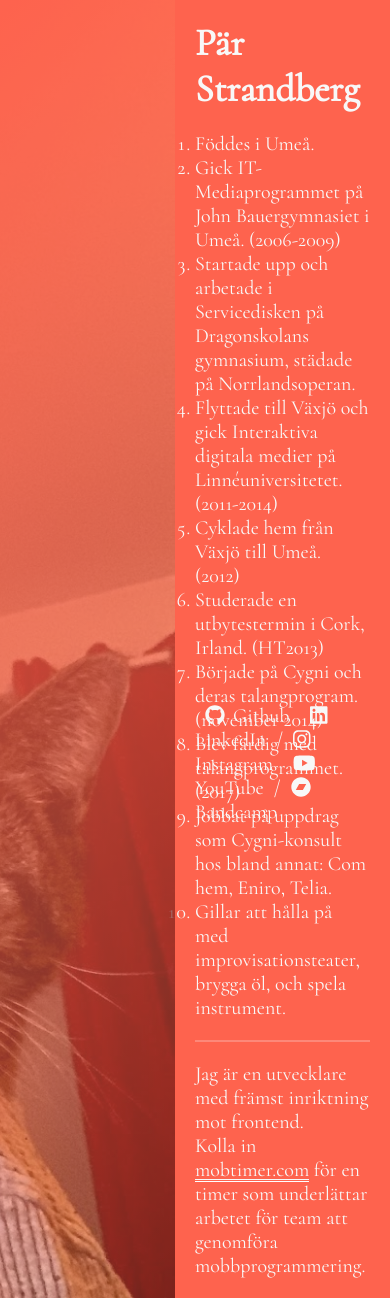
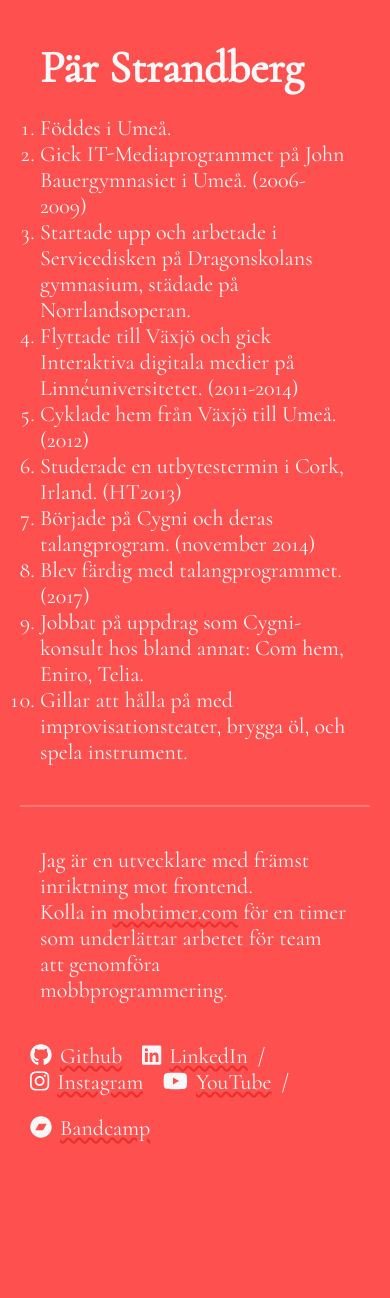
Before and after one commit to Pratterino/pratterino.se, a React (Create React App) app: page / in a window 390 px wide. After the commit the page ends 1201 px from the top, so only its background shows below. Built offline with nearby package versions, Linux system fonts and the light colour scheme.

Commit message:
addded dots and better responsiveness. (#3)

```diff
--- a/src/about/About.scss
+++ b/src/about/About.scss
@@ -3,26 +3,49 @@ $padding: 20px;
 $fontColor: #f8f8f8;
 
 .About {
+  @media (max-width: 768px) {
+    flex-direction: column;
+
+    .right {
+      justify-content: flex-start !important;
+      align-items: flex-start !important;
+    }
+    .left {
+      height: 250px;
+      min-height: unset;
+
+      .image {
+        background-position: center;
+      }
+    }
+  }
+
   hr {
     margin: $padding 0;
     border: 1px solid rgba(248, 248, 248, 0.25);
   }
 
   section {
-    flex: 1 0;
+    flex: 1;
     min-height: 100vh;
   }
 
   header {
     font-weight: bold;
-    font-size: 38px;
+    font-size: 45px;
     margin-bottom: $padding;
   }
 
+  .content {
+    padding: $padding;
+  }
+
+  flex: 1;
   display: flex;
+  flex-direction: row;
   flex-wrap: wrap;
   color: $fontColor;
-  font-weight: 400;
+  font-weight: normal;
 
   .image {
     display: flex;
@@ -33,8 +56,35 @@ $fontColor: #f8f8f8;
     background-position: right;
   }
 
-  .content {
-    font-size: 20px;
+  .image-overlay {
+    background-image: url("./../assets/dots.png");
+    background-repeat: repeat;
+    background-position: 0 0;
+    background-size: $padding * 3;
+    position: absolute;
+    animation: animatedBackground 40s linear infinite normal;
+    top: 0;
+    bottom: 0;
+    left: 0;
+    right: 0;
+    filter: invert(56%) sepia(46%) saturate(7240%) hue-rotate(332deg) brightness(115%) contrast(118%);
+  }
+
+  @keyframes animatedBackground {
+    from {
+      background-position: 0 0;
+    }
+    to {
+      background-position: -100% -25%;
+    }
+  }
+
+  .left {
+    position: relative;
+  }
+
+  .right {
+    font-size: 22px;
     padding: $padding;
     display: flex;
     align-items: center;
@@ -42,17 +92,22 @@ $fontColor: #f8f8f8;
   }
 
   footer {
-    position: absolute;
-    bottom: $padding;
-    text-align: left;
+    margin: $padding 0;
+
+    .footer__group {
+      display: inline-flex;
+
+      &:last-of-type {
+        margin: $padding 0;
+      }
+
+      a {
+        margin: 0 $padding/2;
+      }
+    }
 
     svg {
       margin-right: 8px;
     }
-
-    > a {
-      margin: 0 $padding/2;
-      box-shadow: unset;
-    }
   }
 }
--- a/src/about/About.tsx
+++ b/src/about/About.tsx
@@ -6,11 +6,13 @@ import './About.scss';
 function About() {
     return (
         <div className="About">
-            <section>
+            <section className="left">
                 <div className="image"/>
+                <div className="image-overlay"/>
             </section>
-            <section className="content">
+            <section className="right">
                 <div>
+                    <div className="content">
                         <header>Pär Strandberg</header>
                         <ol>
                             <li>Föddes i Umeå.</li>
@@ -18,7 +20,8 @@ function About() {
                             <li>Startade upp och arbetade i Servicedisken på Dragonskolans gymnasium, städade på
                                 Norrlandsoperan.
                             </li>
-                        <li>Flyttade till Växjö och gick Interaktiva digitala medier på Linnéuniversitetet. (2011-2014)
+                            <li>Flyttade till Växjö och gick Interaktiva digitala medier på Linnéuniversitetet.
+                                (2011-2014)
                             </li>
                             <li>Cyklade hem från Växjö till Umeå. (2012)</li>
                             <li>Studerade en utbytestermin i Cork, Irland. (HT2013)</li>
@@ -27,14 +30,16 @@ function About() {
                             <li>Jobbat på uppdrag som Cygni-konsult hos bland annat: Com hem, Eniro, Telia.</li>
                             <li>Gillar att hålla på med improvisationsteater, brygga öl, och spela instrument.</li>
                         </ol>
+                    </div>
                     <hr/>
-                    <div>
+                    <div className="content">
                         <p>Jag är en utvecklare med främst inriktning mot frontend.</p>
                         <p>Kolla in <a
                             href="https://mobtimer.com/">mobtimer.com</a> för en timer som underlättar arbetet för
                             team att genomföra mobbprogrammering.</p>
                     </div>
                     <footer>
+                        <div className="footer__group">
                             <a target="_blank" rel="noopener noreferrer"
                                href="https://github.com/Pratterino/"><FontAwesomeIcon
                                 icon={faGithub}/>Github</a>
@@ -42,15 +47,20 @@ function About() {
                                rel="noopener noreferrer"
                                href="https://www.linkedin.com/in/p%C3%A4r-strandberg-271309185/"><FontAwesomeIcon
                                 icon={faLinkedin}/>LinkedIn</a>/
+                        </div>
+                        <div className="footer__group">
                             <a target="_blank" rel="noopener noreferrer"
                                href="https://instagram.com/pratterino"><FontAwesomeIcon
                                 icon={faInstagram}/>Instagram</a>
                             <a target="_blank" rel="noopener noreferrer"
                                href="https://youtube.com/tachiokuling/"><FontAwesomeIcon
                                 icon={faYoutube}/>YouTube</a>/
+                        </div>
+                        <div className="footer__group">
                             <a target="_blank" rel="noopener noreferrer"
                                href="https://pratterino.bandcamp.com/"><FontAwesomeIcon
                                 icon={faBandcamp}/>Bandcamp</a>
+                        </div>
                     </footer>
                 </div>
             </section>
--- a/src/app/App.scss
+++ b/src/app/App.scss
@@ -1,4 +1,4 @@
-$backgroundColor: #FE634E;
+$backgroundColor: #fe504f;
 $padding: 20px;
 $fontColor: #f8f8f8;
 
@@ -11,57 +11,9 @@ $fontColor: #f8f8f8;
 
 a {
   color: $fontColor;
-  text-decoration: none;
-  box-shadow: inset 0 -0.05em white,
-  inset 0 -0.1em $backgroundColor,
-  inset 0 -0.15em $fontColor,
+  text-decoration: underline wavy rgba(225, 25, 25, 0.6);
 }
 
 html, body {
   background: $backgroundColor;
-  font-family: 'Gochi Hand', cursive;
-  font-size: 15pt;
 }
-
-.App {
-  @media (min-width: 768px) {
-    section {
-      flex: 1 1;
-    }
-  }
-
-  section {
-    flex: 1 0;
-    min-height: 100vh;
-  }
-
-  header {
-    font-weight: bold;
-    font-size: 38px;
-    margin-bottom: $padding;
-  }
-
-  display: flex;
-  flex-wrap: wrap;
-  color: $fontColor;
-  font-weight: 400;
-
-  .content {
-    font-size: 24px;
-    padding: $padding;
-    display: flex;
-    align-items: center;
-    justify-content: center;
-  }
-
-  footer {
-    position: absolute;
-    bottom: $padding;
-    text-align: left;
-
-    > a {
-      margin: 0 $padding/2;
-      box-shadow: unset;
-    }
-  }
-}
```
Also changed, not shown: src/app/App.tsx (+0 -7 lines), src/assets/dots.png (added). Lines whose indentation alone changed are shown as unchanged.
